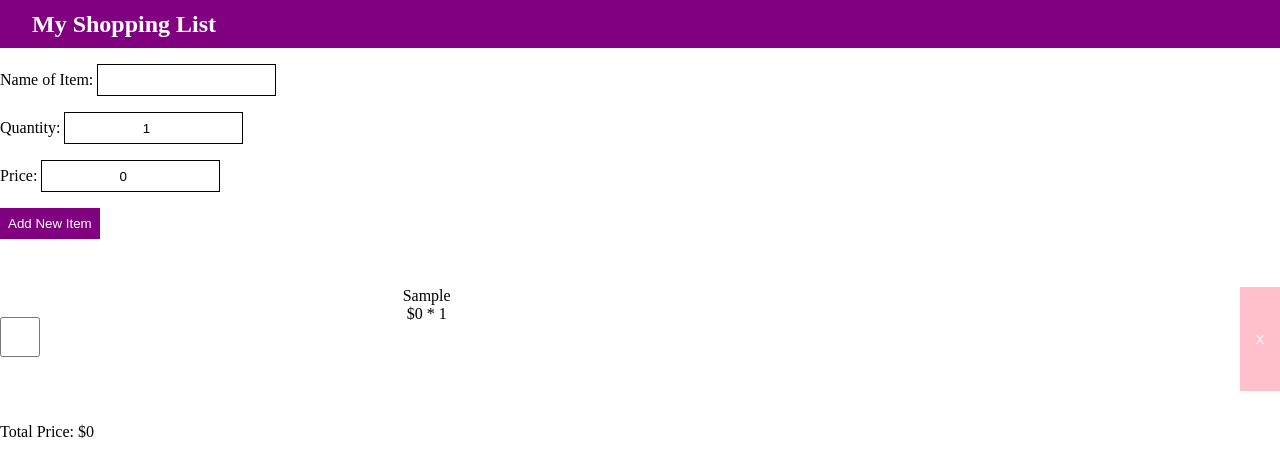
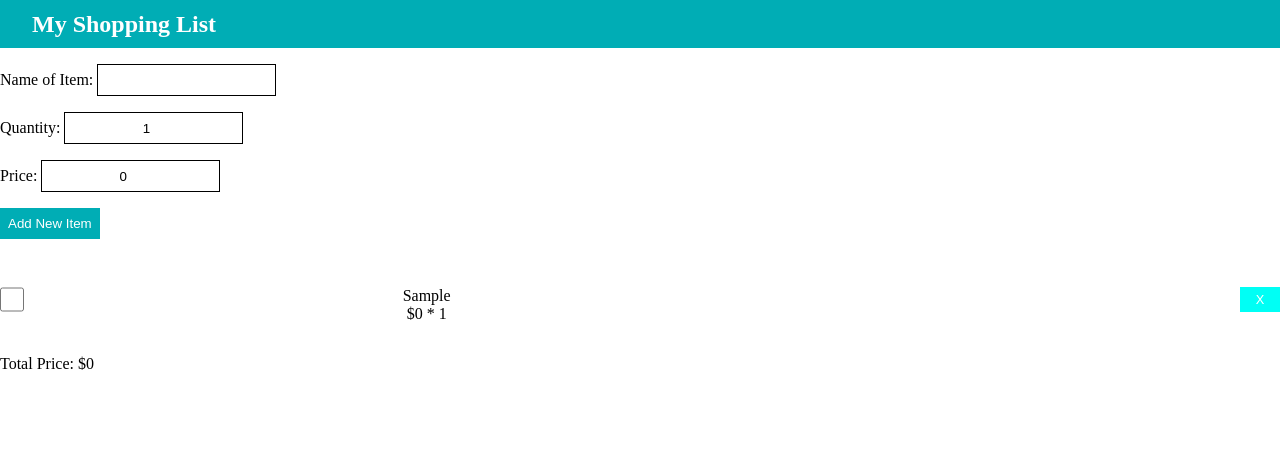
Before and after one commit to teamNewDev/aar-shopping-app, a plain HTML site: page index.html in a window 1280 px wide. Both pictures are taken after typing "Sample" into the empty fields and a click on the button "Add New Item". Drawn offline with Linux system fonts and the light colour scheme.

```diff
--- a/css/style.css
+++ b/css/style.css
@@ -1,13 +1,15 @@
+@import url("https://fonts.googleapis.com/css2?family=Spartan:wght@500&display=swap");
 * {
   box-sizing: border-box;
   margin: 0;
   padding: 0;
 }
 body {
-    background: white;
+  background: #fff;
+  font-family: font-family: 'Spartan', sans-serif;;
 }
 nav {
-    background: purple;
+  background: #00adb5;
   height: 3rem;
   line-height: 3rem;
   color: white;
@@ -28,7 +30,7 @@
 } */
 #addItemsButton {
   border: unset;
-    background: purple;
+  background: #00adb5;
   color: #fff;
   padding: 0.5rem;
 }
@@ -43,26 +45,27 @@
   margin-bottom: 0.5rem;
 }
 .checkbox {
-    height: 100px;
-    width: 2.5rem;
+  height: 70%;
+  width: 1.5rem;
+  background: #00fff5;
 }
 .itemInfo {
   text-align: center;
 }
 .deleteBtn {
-    margin:  0 0 0 auto;
+  margin: 0 0 0 auto;
   border: unset;
-    background: pink;
+  background: #00fff5;
   color: white;
   font-size: 0.8rem;
   width: 2.5rem;
-    height: 100%;
+  height: 70%;
 }
 .deleteBtn:active {
   margin-top: 3px;
 }
 .purchased {
-    background: red;
+  background: #393e46;
   color: white;
 }
 .purchased p {
--- a/index.html
+++ b/index.html
@@ -7,6 +7,7 @@
     <title>Shopping App</title>
     <link rel="assets" href="./assets/icon-192.png" />
     <link rel="stylesheet" href="./css/style.css" />
+    <link rel="manifest" href="./manifest.json">
     <script src="./dexie.min.js"></script>
     <script>
       // Check that service workers are supported
```
Also changed, not shown: manifest.json (added). Lines whose indentation alone changed are shown as unchanged.
